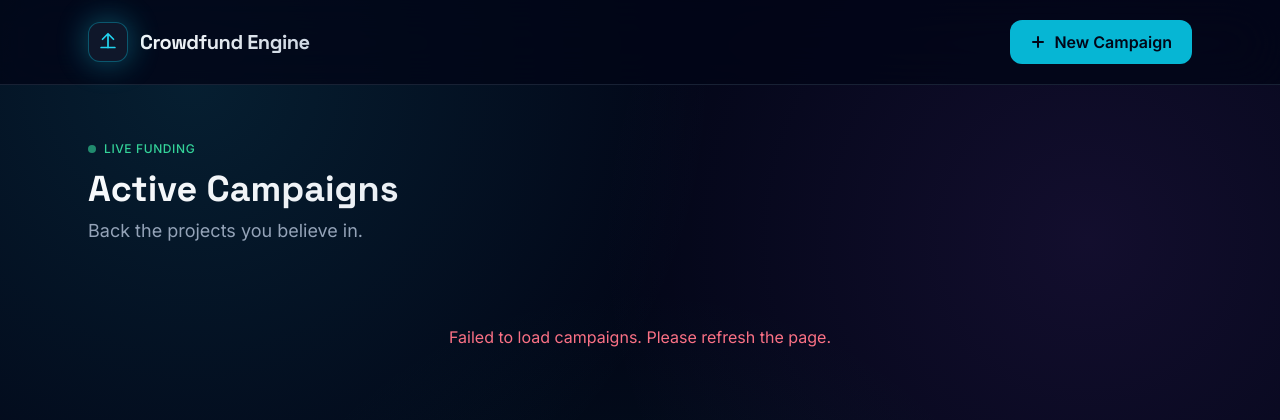
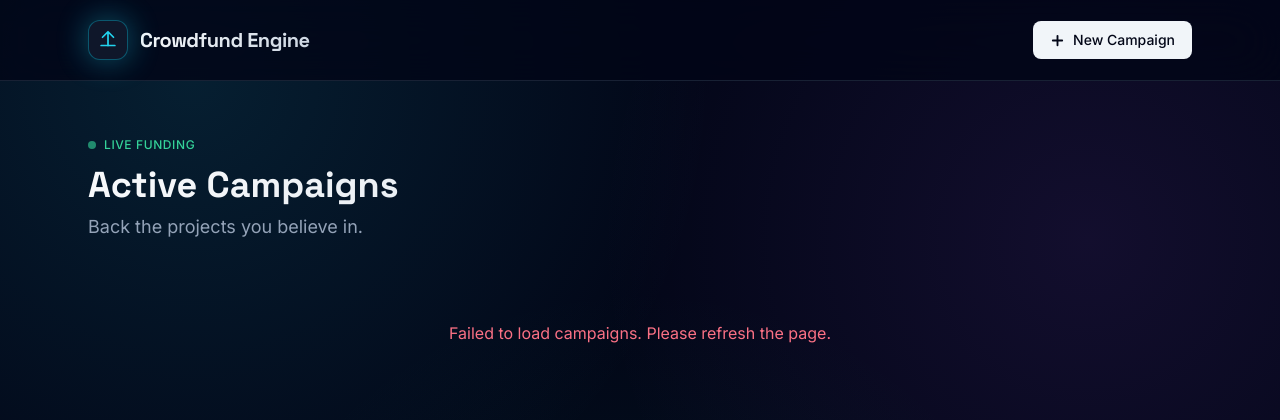
Before and after one commit to kunjnishar/crowdfund-engine, a Django app: page / in a window 1280 px wide. Shown: the top 420 px of the page. Run offline with Django 5.2, Linux system fonts and the light colour scheme; data that the repository does not hold is empty; some libraries are stand-ins or nearby versions.

Commit message:
Polish button styling for visual consistency across header and modals

```diff
--- a/campaigns/templates/index.html
+++ b/campaigns/templates/index.html
@@ -95,10 +95,10 @@
       </div>
       <h1 class="text-xl font-display font-bold tracking-tight grain-text">Crowdfund Engine</h1>
     </div>
-    <button id="openCreateModal" class="glow-btn bg-cyan-500 hover:bg-cyan-400 text-slate-950 font-semibold px-5 py-2.5 rounded-xl transition-colors flex items-center gap-2">
-      <svg width="16" height="16" viewBox="0 0 16 16" fill="none"><path d="M8 3v10M3 8h10" stroke="currentColor" stroke-width="2" stroke-linecap="round"/></svg>
-      New Campaign
-    </button>
+    <button id="openCreateModal" class="bg-slate-100 hover:bg-white text-slate-950 font-medium text-sm px-4 py-2 rounded-lg transition-colors duration-150 flex items-center gap-2 border border-slate-200/10">
+  <svg width="15" height="15" viewBox="0 0 16 16" fill="none"><path d="M8 3v10M3 8h10" stroke="currentColor" stroke-width="2" stroke-linecap="round"/></svg>
+  New Campaign
+</button>
   </div>
 </header>
 
@@ -130,7 +130,7 @@
 
 <!-- Create Campaign Modal -->
 <div id="createModal" class="hidden fixed inset-0 bg-black/70 backdrop-blur-sm flex items-center justify-center z-50 p-4">
-  <div class="modal-in bg-slate-900 border border-slate-800 rounded-2xl p-6 w-full max-w-md shadow-2xl">
+<div class="modal-in bg-slate-900 border border-slate-700/60 rounded-2xl p-6 w-full max-w-md shadow-2xl shadow-black/40">
     <div class="flex items-center justify-between mb-5">
       <h3 class="text-xl font-display font-bold">Create a Campaign</h3>
       <button type="button" id="closeCreateModalX" class="text-slate-500 hover:text-slate-300 transition-colors">
@@ -153,16 +153,14 @@
       <p id="createError" class="hidden text-sm text-rose-400 bg-rose-500/10 border border-rose-500/20 rounded-lg px-3 py-2"></p>
       <div class="flex gap-3 pt-2">
         <button type="button" id="closeCreateModal" class="flex-1 bg-slate-800 hover:bg-slate-700 rounded-xl py-2.5 font-medium transition-colors">Cancel</button>
-        <button type="submit" id="createSubmitBtn" class="glow-btn flex-1 bg-cyan-500 hover:bg-cyan-400 text-slate-950 rounded-xl py-2.5 font-semibold transition-colors">Create</button>
-      </div>
+        <button type="submit" id="createSubmitBtn" class="flex-1 bg-slate-100 hover:bg-white text-slate-950 rounded-lg py-2.5 font-medium transition-colors duration-150">Create</button>      </div>
     </form>
   </div>
 </div>
 
 <!-- Pledge Modal -->
 <div id="pledgeModal" class="hidden fixed inset-0 bg-black/70 backdrop-blur-sm flex items-center justify-center z-50 p-4">
-  <div class="modal-in bg-slate-900 border border-slate-800 rounded-2xl p-6 w-full max-w-md shadow-2xl">
-    <div class="flex items-center justify-between mb-1">
+<div class="modal-in bg-slate-900 border border-slate-700/60 rounded-2xl p-6 w-full max-w-md shadow-2xl shadow-black/40">    <div class="flex items-center justify-between mb-1">
       <h3 class="text-xl font-display font-bold">Pledge to <span id="pledgeCampaignTitle" class="text-cyan-400"></span></h3>
       <button type="button" id="closePledgeModalX" class="text-slate-500 hover:text-slate-300 transition-colors">
         <svg width="20" height="20" viewBox="0 0 20 20" fill="none"><path d="M5 5l10 10M15 5L5 15" stroke="currentColor" stroke-width="2" stroke-linecap="round"/></svg>
@@ -182,8 +180,7 @@
       <p id="pledgeError" class="hidden text-sm text-rose-400 bg-rose-500/10 border border-rose-500/20 rounded-lg px-3 py-2"></p>
       <div class="flex gap-3 pt-2">
         <button type="button" id="closePledgeModal" class="flex-1 bg-slate-800 hover:bg-slate-700 rounded-xl py-2.5 font-medium transition-colors">Cancel</button>
-        <button type="submit" id="pledgeSubmitBtn" class="flex-1 bg-emerald-500 hover:bg-emerald-400 text-slate-950 rounded-xl py-2.5 font-semibold transition-colors shadow-[0_0_0_0_rgba(16,185,129,0.5)] hover:shadow-[0_0_24px_2px_rgba(16,185,129,0.45)]">Pledge</button>
-      </div>
+<button type="submit" id="pledgeSubmitBtn" class="flex-1 bg-emerald-500 hover:bg-emerald-400 text-slate-950 rounded-lg py-2.5 font-medium transition-colors duration-150">Pledge</button>      </div>
     </form>
   </div>
 </div>
```
